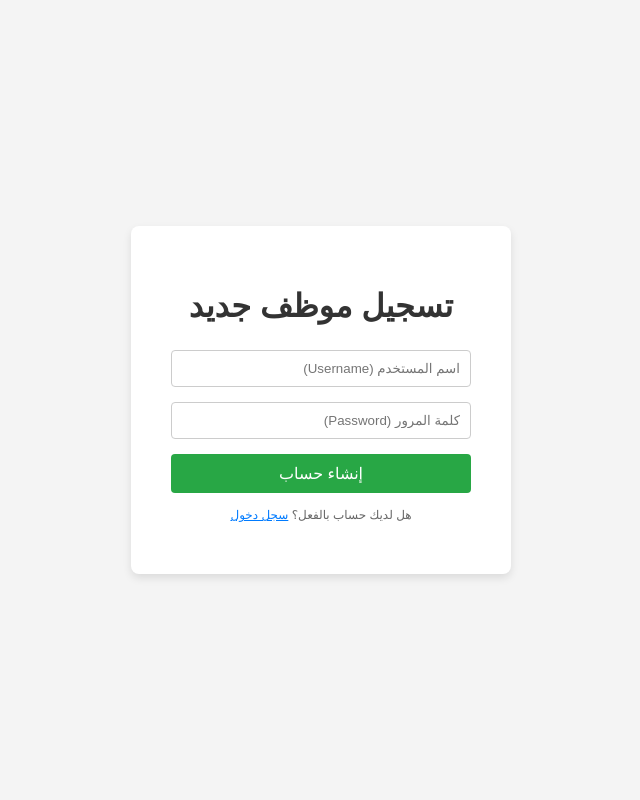
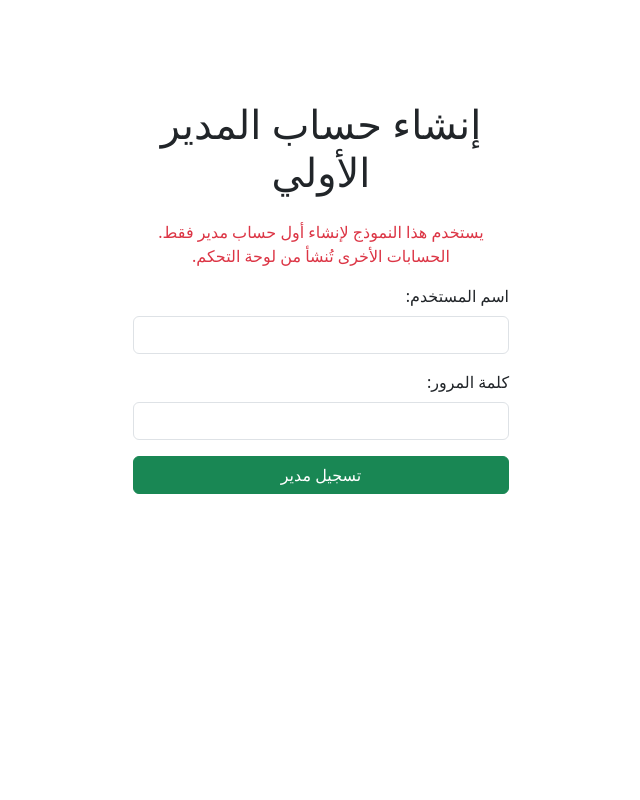
Before and after one commit to tiamo-s9/Abu-Ghassan, a Flask app: page /register in a window 1280 px wide. Shown: the whole page, without its empty margins (319-959 px from the left). Run offline with Flask 3, Linux system fonts and the light colour scheme; some libraries are stand-ins or nearby versions.

Commit message:
Final version: Complete Agent System with unique links and Admin view

```diff
--- a/app.py
+++ b/app.py
@@ -1,5 +1,6 @@
 import sqlite3
 import os
+import uuid
 from flask import Flask, render_template, request, redirect, url_for, flash
 from werkzeug.security import generate_password_hash, check_password_hash
 from flask_login import LoginManager, UserMixin, login_user, login_required, logout_user, current_user
@@ -7,10 +8,9 @@ from flask_login import LoginManager, UserMixin, login_user, login_required, log
 # ----------------- إعداد Flask وقاعدة البيانات -----------------
 
 app = Flask(__name__)
-# مفتاح سري ضروري للجلسات (تم حل مشكلة RuntimeError)
+# إعدادات الحماية وحجم الطلب
 app.config['SECRET_KEY'] = os.environ.get('SECRET_KEY', 'your_strong_secret_key_here')
-# لزيادة الحد الأقصى لحجم الطلب (حل مشكلة Bad Request)
-app.config['MAX_CONTENT_LENGTH'] = 16 * 1024 * 1024  # 16 ميجابايت
+app.config['MAX_CONTENT_LENGTH'] = 16 * 1024 * 1024
 
 DATABASE_PATH = 'database.db'
 
@@ -19,10 +19,10 @@ def get_db_connection():
     conn.row_factory = sqlite3.Row
     return conn
 
-# دالة تهيئة قاعدة البيانات (تم حل مشكلة الترميز)
 def init_db():
     conn = get_db_connection()
     try:
+        # قراءة مخطط القاعدة مع الترميز الصحيح
         with open('schema.sql', mode='r', encoding='utf-8') as f:
             conn.executescript(f.read())
         conn.commit()
@@ -32,7 +32,7 @@ def init_db():
     finally:
         conn.close()
 
-# تهيئة قاعدة البيانات عند بدء التطبيق إذا لم تكن موجودة
+# تهيئة القاعدة عند بدء التشغيل إذا لم تكن موجودة
 if not os.path.exists(DATABASE_PATH):
     init_db()
 
@@ -43,21 +43,29 @@ login_manager.init_app(app)
 login_manager.login_view = 'login'
 
 class User(UserMixin):
-    def __init__(self, id, username, role):
+    def __init__(self, id, username, role, request_token):
         self.id = id
         self.username = username
         self.role = role
+        self.request_token = request_token
 
 @login_manager.user_loader
 def load_user(user_id):
     conn = get_db_connection()
-    user_data = conn.execute('SELECT id, username, role FROM users WHERE id = ?', (user_id,)).fetchone()
+    user_data = conn.execute('SELECT id, username, role, request_token FROM users WHERE id = ?', (user_id,)).fetchone()
     conn.close()
     if user_data:
-        return User(user_data['id'], user_data['username'], user_data['role'])
+        return User(user_data['id'], user_data['username'], user_data['role'], user_data['request_token'])
     return None
 
-# ----------------- مسارات المستخدمين (تسجيل الدخول/الخروج/الإدارة) -----------------
+# ----------------- مسار الصفحة الرئيسية -----------------
+
+@app.route('/')
+def index():
+    """الصفحة الرئيسية التي توجه الزوار."""
+    return render_template('index.html')
+
+# ----------------- مسارات المستخدمين -----------------
 
 @app.route('/login', methods=('GET', 'POST'))
 def login():
@@ -65,7 +73,7 @@ def login():
         return redirect(url_for('employee_dashboard'))
 
     if request.method == 'POST':
-        username = request.form.get('username') # استخدام .get() لتجنب BadRequestKeyError
+        username = request.form.get('username')
         password = request.form.get('password')
 
         conn = get_db_connection()
@@ -73,7 +81,7 @@ def login():
         conn.close()
 
         if user_data and check_password_hash(user_data['password_hash'], password):
-            user = User(user_data['id'], user_data['username'], user_data['role'])
+            user = User(user_data['id'], user_data['username'], user_data['role'], user_data['request_token'])
             login_user(user)
             flash('تم تسجيل الدخول بنجاح!', 'success')
             return redirect(url_for('employee_dashboard'))
@@ -89,9 +97,9 @@ def logout():
     flash('تم تسجيل الخروج بنجاح.', 'info')
     return redirect(url_for('login'))
 
-# مسار التسجيل الأولي (محمي: مخصص لإنشاء أول حساب مدير فقط)
 @app.route('/register', methods=('GET', 'POST'))
 def register():
+    """مسار التسجيل المخصص لإنشاء أول حساب مدير فقط."""
     conn = get_db_connection()
     user_count = conn.execute('SELECT COUNT(*) FROM users').fetchone()[0]
     conn.close()
@@ -108,12 +116,12 @@ def register():
             flash('يجب إدخال اسم المستخدم وكلمة المرور', 'danger')
         else:
             password_hash = generate_password_hash(password)
+            request_token = str(uuid.uuid4()) # توليد رمز فريد للمدير
             conn = get_db_connection()
             try:
-                # إنشاء أول مستخدم بدور "admin" بشكل افتراضي
                 conn.execute(
-                    "INSERT INTO users (username, password_hash, role) VALUES (?, ?, 'admin')",
-                    (username, password_hash)
+                    "INSERT INTO users (username, password_hash, role, request_token) VALUES (?, ?, 'admin', ?)",
+                    (username, password_hash, request_token)
                 )
                 conn.commit()
                 flash('تم إنشاء حساب المدير بنجاح. يمكنك الآن تسجيل الدخول.', 'success')
@@ -125,12 +133,9 @@ def register():
 
     return render_template('register.html')
 
-# ----------------- مسار لوحة المدير لإدارة المستخدمين -----------------
-
 @app.route('/admin/users', methods=('GET', 'POST'))
 @login_required
 def admin_users():
-    # حماية: لا يمكن الوصول إلا للمديرين
     if current_user.role != 'admin':
         flash('ليس لديك صلاحية المدير للوصول إلى هذه الصفحة.', 'danger')
         return redirect(url_for('employee_dashboard'))
@@ -143,15 +148,18 @@ def admin_users():
         if action == 'add':
             username = request.form.get('username')
             password = request.form.get('password')
-            role = request.form.get('role')
+            role = request.form.get('role', 'employee')
+
             if username and password:
                 password_hash = generate_password_hash(password)
+                request_token = str(uuid.uuid4()) # توليد رمز فريد للوكيل الجديد
                 try:
-                    conn.execute("INSERT INTO users (username, password_hash, role) VALUES (?, ?, ?)", (username, password_hash, role))
+                    conn.execute("INSERT INTO users (username, password_hash, role, request_token) VALUES (?, ?, ?, ?)",
+                                 (username, password_hash, role, request_token))
                     conn.commit()
                     flash(f'تمت إضافة المستخدم {username} بنجاح كـ {role}.', 'success')
                 except sqlite3.IntegrityError:
-                    flash('اسم المستخدم موجود بالفعل.', 'danger')
+                    flash('اسم المستخدم أو الرمز الفريد موجود بالفعل.', 'danger')
 
         elif action == 'delete':
             user_id = request.form.get('user_id')
@@ -162,17 +170,26 @@ def admin_users():
             else:
                 flash('لا يمكنك حذف حسابك الحالي.', 'danger')
 
-    users = conn.execute('SELECT id, username, role FROM users').fetchall()
+    users = conn.execute('SELECT id, username, role, request_token FROM users').fetchall()
     conn.close()
     return render_template('admin_users.html', users=users)
 
-# ----------------- مسارات الطلبات (العملاء والموظفين) -----------------
+# ----------------- مسارات الطلبات (العملاء والوكلاء) -----------------
 
-@app.route('/', methods=('GET', 'POST'))
-@app.route('/upload', methods=('GET', 'POST'))
-def upload_order():
+@app.route('/request/<token>', methods=('GET', 'POST'))
+def upload_order_by_agent(token):
+    """مسار طلب العميل الفريد المرتبط بالوكيل (المكتب)."""
+    conn = get_db_connection()
+    agent = conn.execute('SELECT username FROM users WHERE request_token = ?', (token,)).fetchone()
+    conn.close()
+
+    if not agent:
+        flash('عفواً، رابط الطلب غير صالح.', 'danger')
+        return redirect(url_for('index'))
+
+    agent_username = agent['username']
+
     if request.method == 'POST':
-        # استخدام .get() لتجنب BadRequestKeyError
         product_type = request.form.get('product_type')
         customer_name = request.form.get('customer_name')
         phone_number = request.form.get('phone_number')
@@ -181,19 +198,20 @@ def upload_order():
 
         if not all([product_type, customer_name, phone_number, location]):
             flash('الرجاء تعبئة جميع الحقول المطلوبة.', 'danger')
-            return render_template('upload.html')
+            return render_template('upload.html', agent_token=token)
 
         conn = get_db_connection()
         conn.execute(
-            'INSERT INTO orders (product_type, customer_name, phone_number, location, details) VALUES (?, ?, ?, ?, ?)',
-            (product_type, customer_name, phone_number, location, details)
+            'INSERT INTO orders (product_type, customer_name, phone_number, location, details, agent_username) VALUES (?, ?, ?, ?, ?, ?)',
+            (product_type, customer_name, phone_number, location, details, agent_username)
         )
         conn.commit()
         conn.close()
-        flash('تم استلام طلبك بنجاح!', 'success')
+        flash(f'تم استلام طلبك بنجاح وسيتم معالجته بواسطة الوكيل {agent_username}!', 'success')
         return redirect(url_for('success'))
 
-    return render_template('upload.html')
+    return render_template('upload.html', agent_token=token)
+
 
 @app.route('/success')
 def success():
@@ -202,7 +220,6 @@ def success():
 @app.route('/dashboard', methods=('GET', 'POST'))
 @login_required
 def employee_dashboard():
-    # حماية لوحة القيادة بنظام الأدوار
     if current_user.role not in ['admin', 'employee']:
         flash('ليس لديك الصلاحية الكافية للوصول إلى هذه الصفحة.', 'danger')
         return redirect(url_for('login'))
@@ -212,6 +229,8 @@ def employee_dashboard():
     if request.method == 'POST':
         order_id = request.form.get('order_id')
         new_status = request.form.get('new_status')
+
+        # المدير والموظف يمكنهم تحديث الحالة فقط
         conn.execute(
             'UPDATE orders SET order_status = ? WHERE id = ?',
             (new_status, order_id)
@@ -219,9 +238,23 @@ def employee_dashboard():
         conn.commit()
         flash(f'تم تحديث حالة الطلب رقم {order_id} إلى {new_status}', 'success')
 
-    orders = conn.execute('SELECT * FROM orders ORDER BY created_at DESC').fetchall()
+    # ----------------- منطق عرض الطلبات حسب الدور -----------------
+    if current_user.role == 'admin':
+        # المدير يرى جميع طلبات جميع الوكلاء
+        orders = conn.execute('SELECT * FROM orders ORDER BY created_at DESC').fetchall()
+        # لإظهار رابط المدير فقط، نجعله يعرض الرابط الخاص به
+        agent_link = url_for('upload_order_by_agent', token=current_user.request_token, _external=True)
+    else:
+        # الموظف يرى فقط الطلبات المنسوبة لاسم المستخدم الخاص به
+        orders = conn.execute(
+            'SELECT * FROM orders WHERE agent_username = ? ORDER BY created_at DESC',
+            (current_user.username,)
+        ).fetchall()
+        agent_link = url_for('upload_order_by_agent', token=current_user.request_token, _external=True)
+
     conn.close()
-    return render_template('dashboard.html', orders=orders)
+
+    return render_template('dashboard.html', orders=orders, agent_link=agent_link)
 
 if __name__ == '__main__':
     app.run(debug=True)
--- a/templates/register.html
+++ b/templates/register.html
@@ -2,39 +2,36 @@
 <html lang="ar" dir="rtl">
 <head>
     <meta charset="UTF-8">
-    <title>تسجيل موظف جديد</title>
+    <title>تسجيل المدير الأولي</title>
+    <link rel="stylesheet" href="https://cdnjs.cloudflare.com/ajax/libs/bootstrap/5.3.3/css/bootstrap.rtl.min.css">
     <style>
-        body { font-family: 'Arial', sans-serif; background-color: #f4f4f4; display: flex; justify-content: center; align-items: center; height: 100vh; margin: 0; }
-        .register-container { background: white; padding: 40px; border-radius: 8px; box-shadow: 0 4px 8px rgba(0, 0, 0, 0.1); width: 300px; text-align: center; }
-        h1 { color: #333; margin-bottom: 25px; }
-        input[type="text"], input[type="password"] { width: 100%; padding: 10px; margin-bottom: 15px; border: 1px solid #ccc; border-radius: 4px; box-sizing: border-box; }
-        button { width: 100%; padding: 10px; background-color: #28a745; color: white; border: none; border-radius: 4px; cursor: pointer; font-size: 16px; }
-        button:hover { background-color: #1e7e34; }
-        .flash { padding: 10px; margin-bottom: 15px; border-radius: 4px; text-align: right; }
-        .flash.danger { background-color: #f8d7da; color: #721c24; border: 1px solid #f5c6cb; }
-        .flash.success { background-color: #d4edda; color: #155724; border: 1px solid #c3e6cb; }
+        .container { max-width: 400px; margin-top: 100px; }
     </style>
 </head>
 <body>
-    <div class="register-container">
-        <h1>تسجيل موظف جديد</h1>
+    <div class="container">
+        <h1 class="mb-4 text-center">إنشاء حساب المدير الأولي</h1>
+        <p class="text-center text-danger">يستخدم هذا النموذج لإنشاء أول حساب مدير فقط. الحسابات الأخرى تُنشأ من لوحة التحكم.</p>
 
         {% with messages = get_flashed_messages(with_categories=true) %}
             {% if messages %}
                 {% for category, message in messages %}
-                    <div class="flash {{ category }}">{{ message }}</div>
+                    <div class="alert alert-{{ 'success' if category == 'success' or category == 'info' else 'danger' }}">{{ message }}</div>
                 {% endfor %}
             {% endif %}
         {% endwith %}
 
         <form method="POST">
-            <input type="text" id="username" name="username" placeholder="اسم المستخدم (Username)" required>
-            <input type="password" id="password" name="password" placeholder="كلمة المرور (Password)" required>
-            <button type="submit">إنشاء حساب</button>
+            <div class="mb-3">
+                <label for="username" class="form-label">اسم المستخدم:</label>
+                <input type="text" class="form-control" id="username" name="username" required>
+            </div>
+            <div class="mb-3">
+                <label for="password" class="form-label">كلمة المرور:</label>
+                <input type="password" class="form-control" id="password" name="password" required>
+            </div>
+            <button type="submit" class="btn btn-success w-100">تسجيل مدير</button>
         </form>
-        <p style="margin-top: 15px; font-size: 12px; color: #666;">
-            هل لديك حساب بالفعل؟ <a href="{{ url_for('login') }}" style="color: #007bff;">سجل دخول</a>
-        </p>
     </div>
 </body>
 </html>
```
Also changed, not shown: schema.sql (+9 -8 lines), templates/dashboard.html (+38 -19 lines), templates/index.html (added, +36 -0 lines), templates/login.html (+5 -5 lines), 1 other file.
